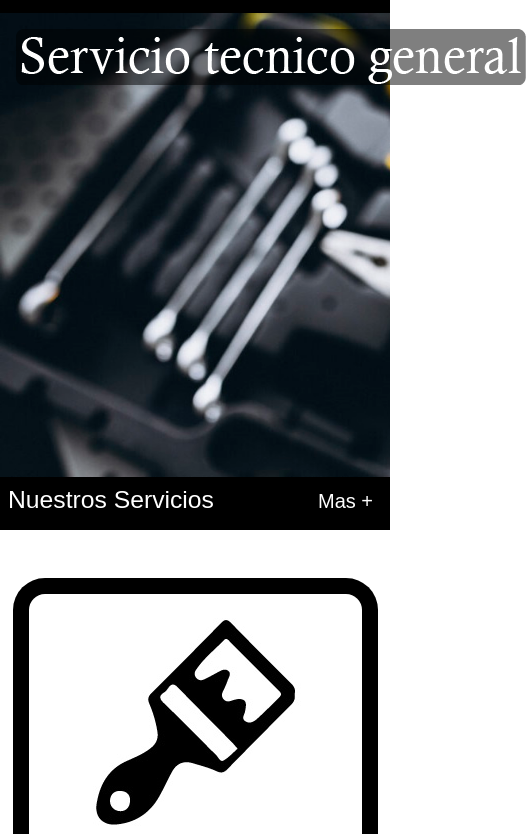
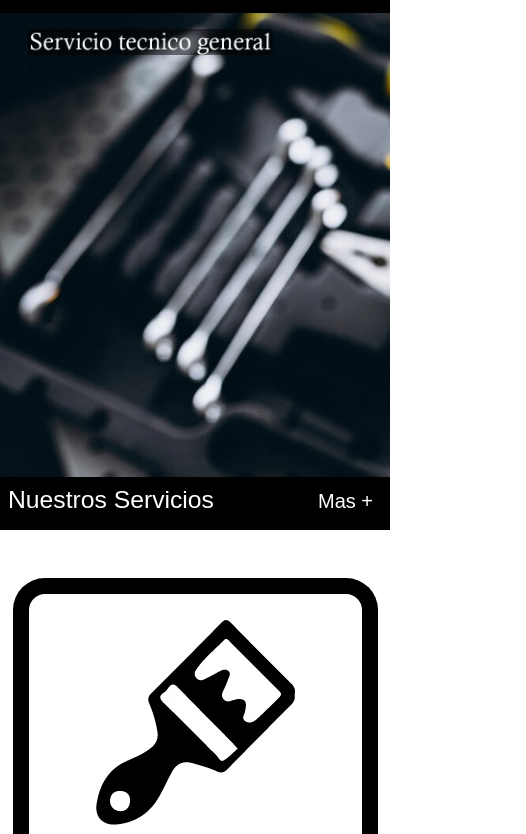
Before and after one commit to NazarenoGaray/CoderHouse, a website: page index.html in a window 390 px wide. Shown: the part 129-963 px from the top of the page, 526 px wide, since content can reach past the window. Drawn offline with nearby package versions, Linux system fonts and the light colour scheme.

Commit message:
Titulo del index responsive

```diff
--- a/index.html
+++ b/index.html
@@ -42,7 +42,7 @@
     <div class="franja"></div>
     <main>
         <section class="container-fluid fondo__index">
-            <img class="titulo" class="img-fluid col-lg-6 al" src="./img/titulo.png" alt="">
+            <img class="titulo container-fluid" class="img-fluid col-lg-6 al" src="./img/titulo.png" alt="">
         </section>
         <div class="atras">
             <h2 class="d-block p-2 bg-black text-white">Nuestros Servicios</h2>
--- a/scss/style.scss
+++ b/scss/style.scss
@@ -83,6 +83,9 @@ footer{
     height: 29rem;
     background-size: cover;
     padding: 1rem;
+    .titulo{
+        width: 75%;
+    }
 }
 .ns{
     background-color: black;
```
Also changed, not shown: css/style.css.
